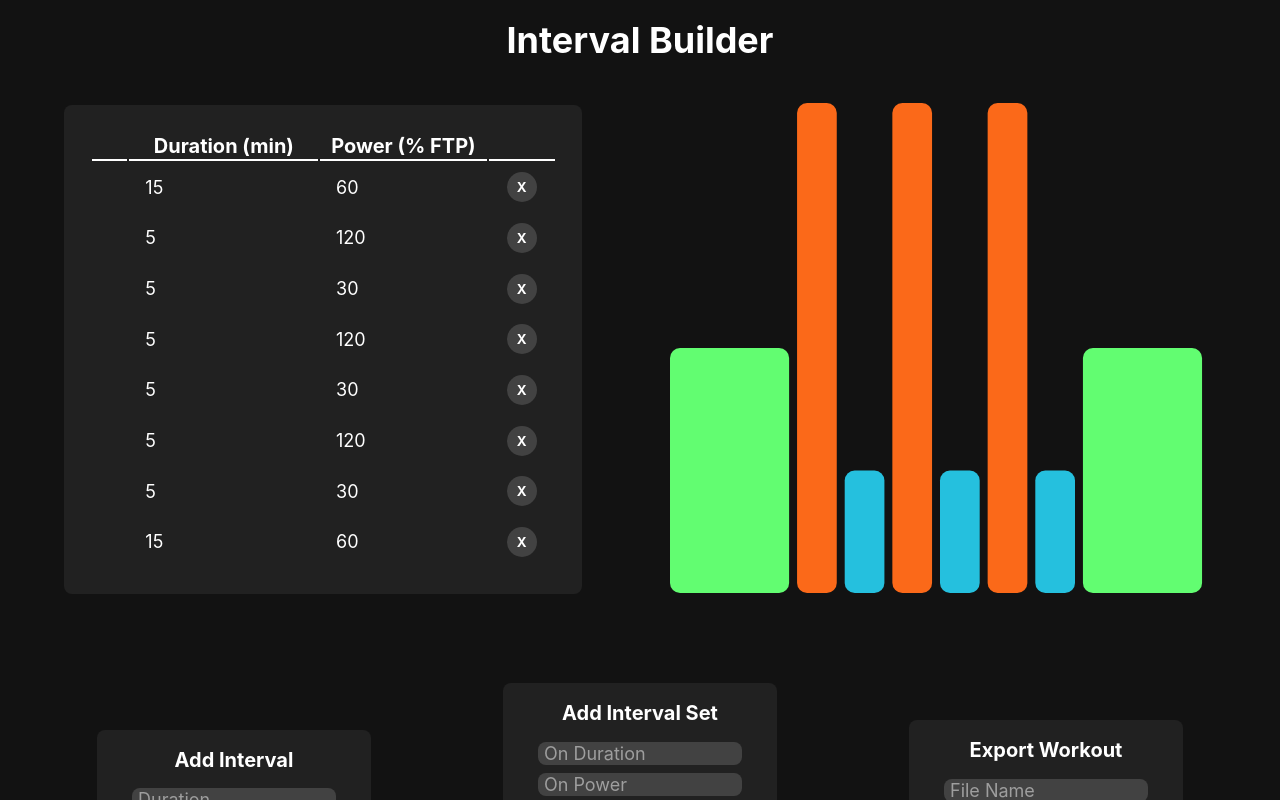
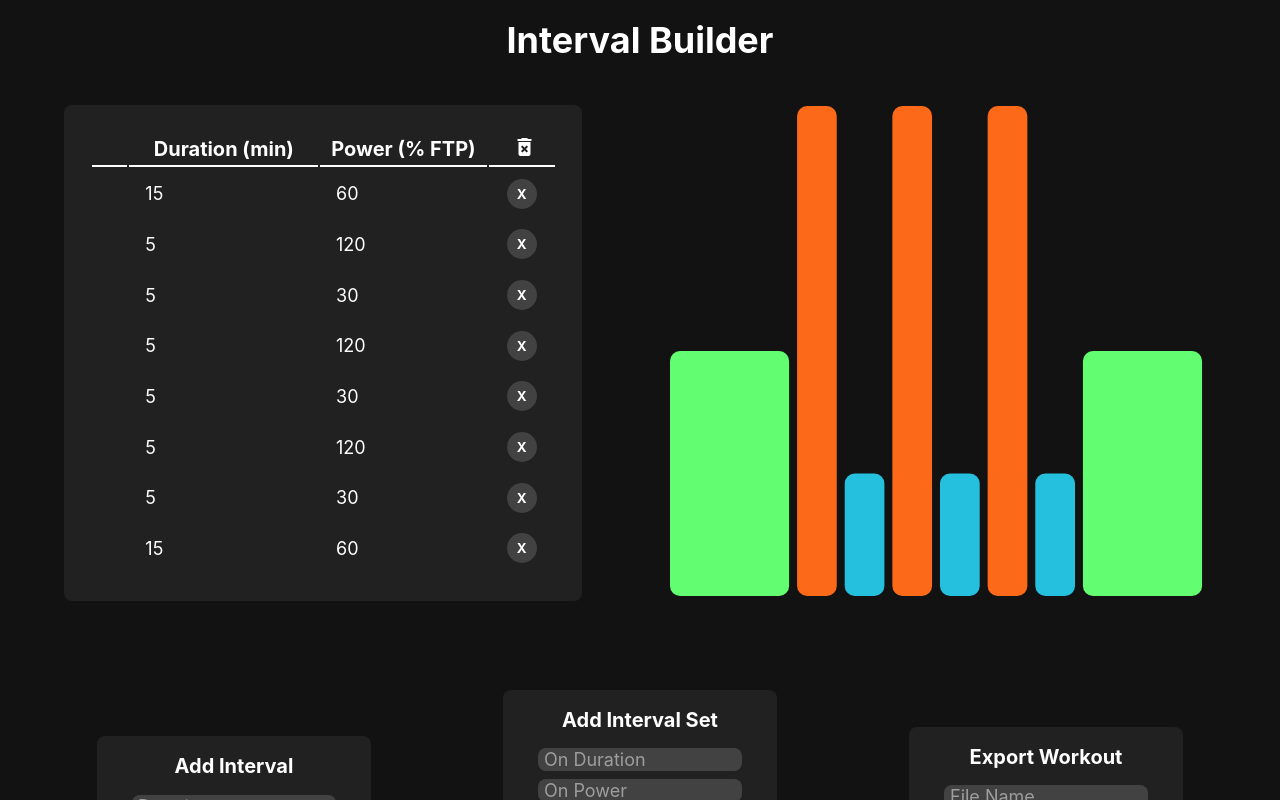
Before and after one commit to rbridges12/interval-builder, a React (Create React App) app: page / in a window 1280 px wide. Shown: the top 800 px of the page. Built offline with nearby package versions, Linux system fonts and the light colour scheme.

Commit message:
added delete all button, messed with fonts

```diff
--- a/public/index.html
+++ b/public/index.html
@@ -4,7 +4,10 @@
     <meta charset="utf-8" />
     <link rel="icon" href="%PUBLIC_URL%/favicon.ico" />
     <link href='https://fonts.googleapis.com/css?family=Source+Sans+Pro' rel='stylesheet' type='text/css'>
+    <link href='https://fonts.googleapis.com/css?family=Roboto' rel='stylesheet' type='text/css'>
     <link href='https://fonts.googleapis.com/css?family=Noto+Sans' rel='stylesheet' type='text/css'>
+    <link href="https://fonts.googleapis.com/icon?family=Material+Icons"
+      rel="stylesheet">
     <meta name="viewport" content="width=device-width, initial-scale=1" />
     <meta name="theme-color" content="#000000" />
     <meta
--- a/src/components/App.js
+++ b/src/components/App.js
@@ -57,6 +57,7 @@ class App extends React.Component {
     this.handleIntervalSetAddition = this.handleIntervalSetAddition.bind(this);
     this.handleDataChange = this.handleDataChange.bind(this);
     this.handleDeleteInterval = this.handleDeleteInterval.bind(this);
+    this.handleDeleteAll = this.handleDeleteAll.bind(this);
     this.handleMoveRow = this.handleMoveRow.bind(this);
   }
 
@@ -124,6 +125,13 @@ class App extends React.Component {
     }));
   }
 
+  handleDeleteAll() {
+    console.log("Clear all!");
+    this.setState(prevState => ({
+      interval_data: [],
+    }));
+  }
+
   handleMoveRow(sourceIndex, destIndex) {
     console.log(`Source: ${sourceIndex}\nDest: ${destIndex}`);
     let newData = this.state.interval_data.slice();
@@ -147,6 +155,7 @@ class App extends React.Component {
               data={this.state.interval_data}
               updateData={this.handleDataChange}
               deleteData={this.handleDeleteInterval}
+              deleteAll={this.handleDeleteAll}
               moveRow={this.handleMoveRow}
             />
           </div>
--- a/src/components/IntervalTable.css
+++ b/src/components/IntervalTable.css
@@ -64,6 +64,13 @@ button {
     height: 30px;
 }
 
+.deleteAll {
+    background-color: inherit;
+}
+.material-icons {
+    text-align: center;
+}
+
 button:hover {
     background-color: #616161;
 }
@@ -79,3 +86,7 @@ button:hover {
 input:focus {
     outline: none;
 }
+
+img {
+    color: white;
+}
--- a/src/components/IntervalTable.js
+++ b/src/components/IntervalTable.js
@@ -3,7 +3,6 @@ import { DndProvider, useDrag, useDrop } from 'react-dnd';
 import { HTML5Backend } from 'react-dnd-html5-backend';
 import { useFlexLayout, useTable } from 'react-table';
 import './IntervalTable.css';
-
 
 // Cell component that displays editable data
 const EditableCell = ({
@@ -38,6 +37,18 @@ const DeleteCell = ({
 
     return <button onClick={onClick}>X</button>
 };
+
+const DeleteAllCell = ({
+    deleteAll,
+}) => {
+    const onClick = () => {
+        deleteAll();
+    }
+
+    return <button className="deleteAll" onClick={onClick}>
+        <i className="material-icons">delete_forever</i>
+    </button>
+}
 
 const defaultColumn = {
     Cell: EditableCell,
@@ -126,7 +137,7 @@ const Row = ({ row, index, moveRow }) => {
 
 // TODO: make table a fixed size and add a scroll bar
 function IntervalTable(props) {
-    const { data, updateData, deleteData, moveRow } = props;
+    const { data, updateData, deleteData, deleteAll, moveRow } = props;
     const columns = React.useMemo(
         () => [
             {
@@ -138,7 +149,7 @@ function IntervalTable(props) {
                 accessor: 'power',
             },
             {
-                Header: "",
+                Header: DeleteAllCell,
                 id: 'delete',
                 accessor: "delete",
 
@@ -155,6 +166,7 @@ function IntervalTable(props) {
             defaultColumn,
             updateData,
             deleteData,
+            deleteAll,
         },
         // useFlexLayout
     );
--- a/src/index.css
+++ b/src/index.css
@@ -1,7 +1,6 @@
 body {
   margin: 0;
-  font-family: -apple-system, BlinkMacSystemFont, 'Noto Sans', 'Source Sans Pro', 'Segoe UI', 'Roboto', 'Oxygen',
-    'Ubuntu', 'Cantarell', 'Fira Sans', 'Droid Sans', 'Helvetica Neue',
+  font-family: -apple-system, BlinkMacSystemFont, 'Roboto', 'Source Sans Pro',
     sans-serif;
   -webkit-font-smoothing: antialiased;
   -moz-osx-font-smoothing: grayscale;
```
Also changed, not shown: 1 other file (tests, documents, lock files or other folders).
